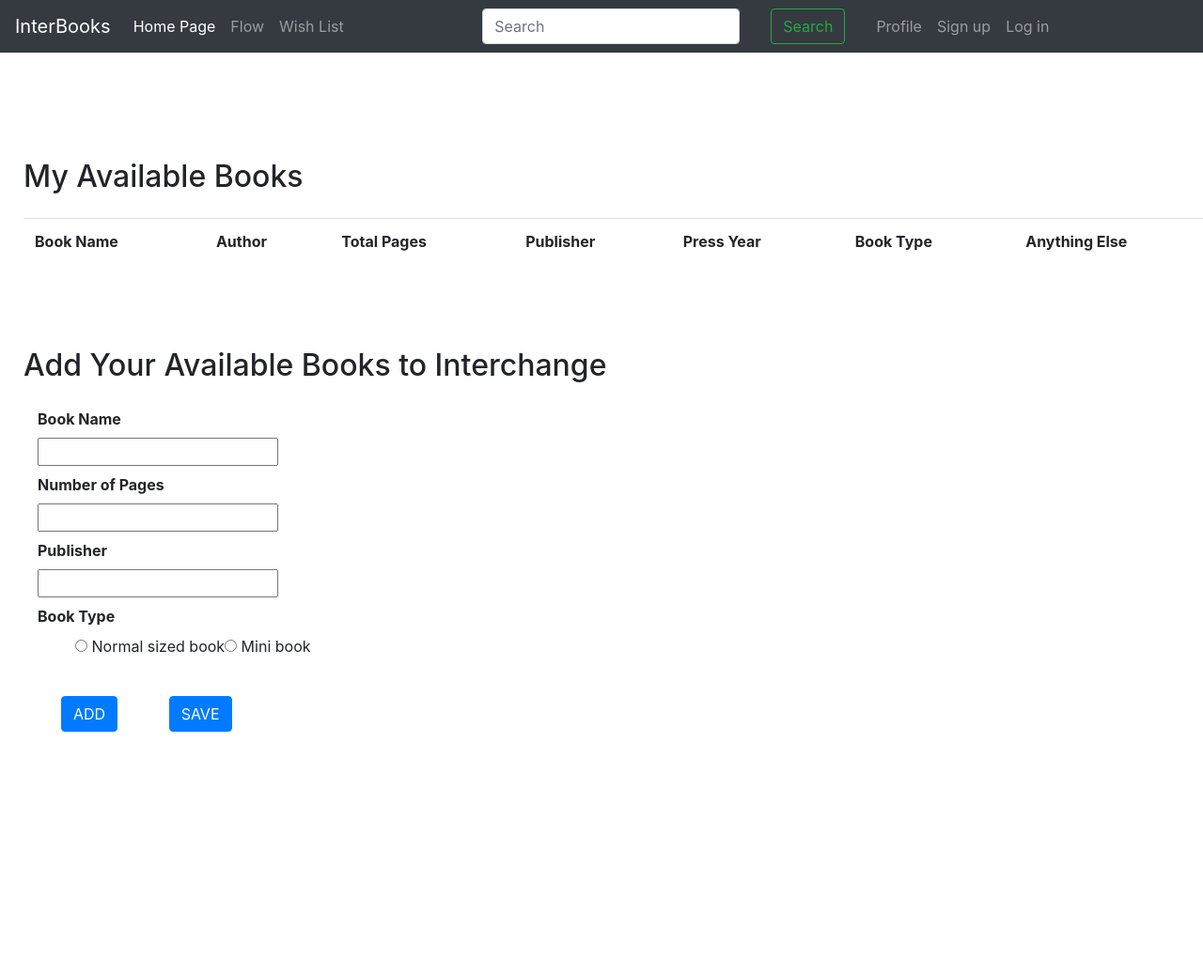
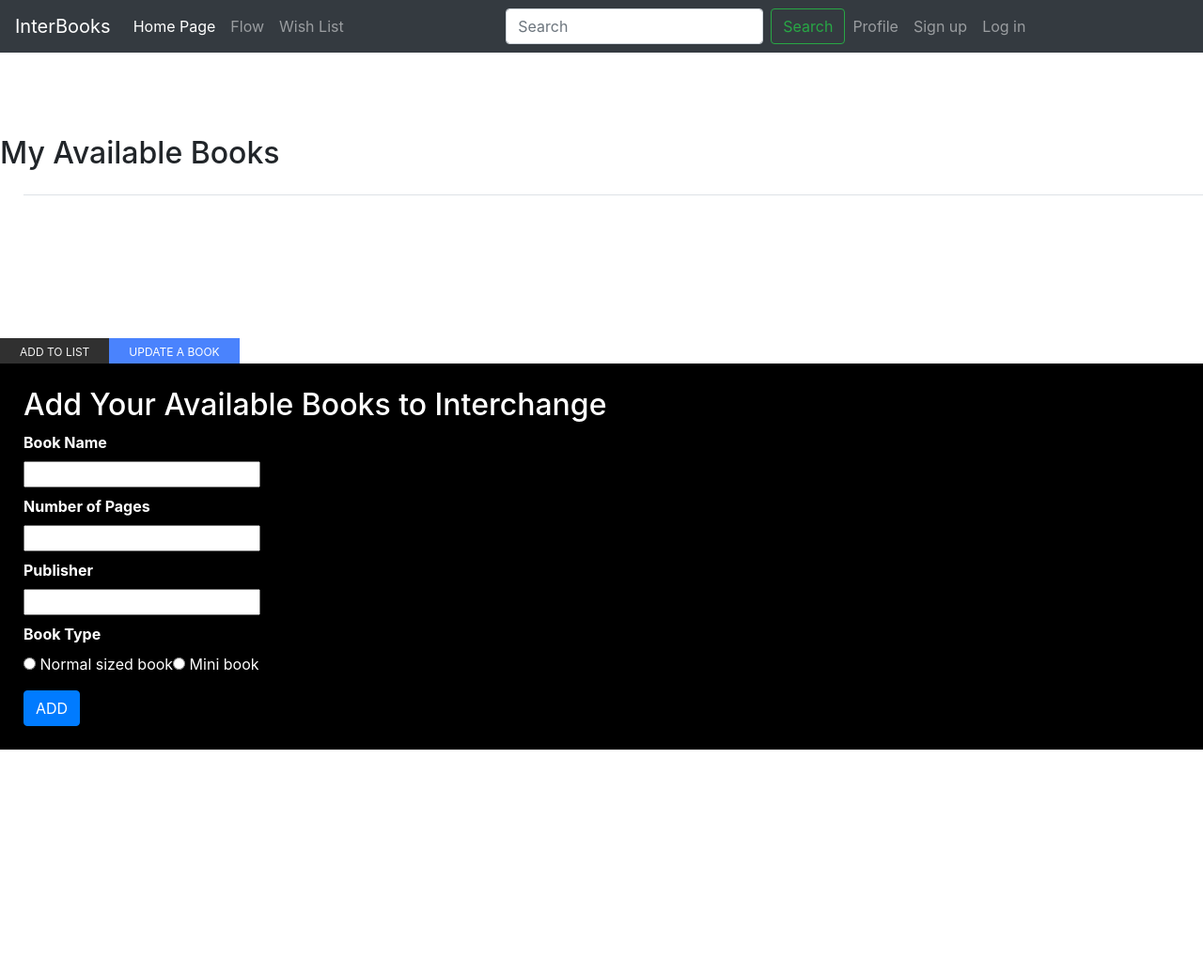
Before and after one commit to itucsdb1918/itucsdb1918, a Flask app: template templates/availablebooks.html in a window 1280 px wide; the page is wider, and only the part inside the window is pictured. Shown: the top 1038 px of that part at 94% size. Before the commit the page ends 779 px from the top of that part, so only its background shows below. Run offline with Flask 2, Linux system fonts and the light colour scheme; the template is opened without the code that fills it: values that come from a table or form of the project are taken from there, others are empty; some libraries are stand-ins or nearby versions.

Commit message:
UPDATE: Available books page has two tab

```diff
--- a/forms.py
+++ b/forms.py
@@ -43,3 +43,17 @@ class AddBookToAvailableBooksList(FlaskForm):
     bookType = RadioField('Book Type', choices=[('Normal','Normal sized book'),('Mini','Mini book')], validators=[validators.input_required()])
     additionalInfo = TextAreaField('Anything you want to add')
     addBook = SubmitField('Add to List')
+
+
+
+class UpdateAvailableBookForm(FlaskForm):
+    oldBookName = StringField('Book Name', validators=[validators.input_required()])
+    oldAuthor = StringField('Author', validators=[validators.input_required()])
+    bookName = StringField('Book Name', validators=[validators.input_required()])
+    author = StringField('Author', validators=[validators.input_required()])
+    pages = StringField('Total Pages', validators=[validators.input_required()])
+    publisher = StringField('Publisher', validators=[validators.input_required()])
+    pressyear = StringField('Press Year', validators=[validators.input_required()])
+    bookType = RadioField('Book Type', choices=[('Normal','Normal sized book'),('Mini','Mini book')], validators=[validators.input_required()])
+    additionalInfo = TextAreaField('Anything you want to add')
+    addBook = SubmitField('Add to List')
--- a/server.py
+++ b/server.py
@@ -1,7 +1,7 @@
 #from flask import Flask, render_template
 from flask import Flask,redirect,render_template,url_for,session,request,flash
 from dbRemote import Database
-from forms import signUp, logIn, AddBookToWishlist, AddBookToAvailableBooksList
+from forms import signUp, logIn, AddBookToWishlist, AddBookToAvailableBooksList, UpdateAvailableBookForm
 from model.user import User
 
 app = Flask(__name__)
@@ -201,7 +201,9 @@ def availablebooks():
     for item in dbAvailableList:
         availableList.append(item)
 
+
     formAvailableBooks = AddBookToAvailableBooksList()
+    formUpdateBooks = UpdateAvailableBookForm()
 
     # FILL AVAILABLE LIST USING DB METHOD HERE
     if request.method == "POST":
@@ -234,24 +236,27 @@ def availablebooks():
             formAvailableBooks.additionalInfo.data = ""
 
 
-            return render_template('availablebooks.html', form=formAvailableBooks, availableList=availableList)
+            return render_template('availablebooks.html', form=formAvailableBooks, formUpdateBooks = formUpdateBooks, availableList=availableList)
 
 
         # If user clicks the update button, then fill the form with clicked book informations
-        elif  request.form["btn"] == "updateAvailable" :
-            print('UPDATE AVAILABLE CALLED')
-            formAvailableBooks.bookName.data = request.form["bookname"]
-            formAvailableBooks.author.data = request.form["author"]
-            formAvailableBooks.pages.data = request.form["pages"]
-            formAvailableBooks.publisher.data = request.form["publisher"]
-            formAvailableBooks.pressyear.data = request.form["pressyear"]
-            formAvailableBooks.bookType.data = request.form["booktype"]
-            formAvailableBooks.additionalInfo.data = request.form["additionalinfo"]
+    elif  request.form["btn"] == "saveAvailable" :
+            print('SAVE AVAILABLE CALLED')
+            oldBookName = formUpdateBooks.oldBookName.data
+            oldAuthorName = formUpdateBooks.oldAuthor.data
+            bookName = formUpdateBooks.bookName.data
+            authorName = formUpdateBooks.author.data
+            pages = formUpdateBooks.pages.data
+            publisher = formUpdateBooks.publisher.data
+            pressYear = formUpdateBooks.pressyear.data
+            bookType = formUpdateBooks.bookType.data
+            additionalInfo = formUpdateBooks.additionalInfo.data
 
-            return render_template('availablebooks.html', form=formAvailableBooks, availableList=availableList)
+            print('Old name {} , new name {}'.format(oldBookName, bookName))
 
+            return render_template('availablebooks.html', form=formAvailableBooks, formUpdateBooks= formUpdateBooks, availableList=availableList)
 
-    return render_template('availablebooks.html', form=formAvailableBooks, availableList=availableList)
+    return render_template('availablebooks.html', form=formAvailableBooks, formUpdateBooks=formUpdateBooks, availableList=availableList)
 
 
 if __name__ == '__main__':
--- a/templates/availablebooks.html
+++ b/templates/availablebooks.html
@@ -21,12 +21,74 @@ My Available Books
   }
   tr {
     margin: 25px;
+    color: #fff
   }
-  h2 {
-    margin:25px;
+
+  * {
+      margin: 0;
+      padding: 0;
   }
-  button {
-    margin: 25px;
+
+  h1, h3{
+    text-transform: uppercase;
+    font-weight: normal;
+  }
+
+  .tabs{
+      width: 1900px;
+      display: block;
+      margin: 40px auto;
+      position: relative;
+  }
+
+  .tabs .tab{
+      float: left;
+      display: block;
+  }
+
+  .tabs .tab>input[type="radio"] {
+      position: absolute;
+      top: -9999px;
+      left: -9999px;
+  }
+
+  .tabs .tab>label {
+      display: block;
+      padding: 6px 21px;
+      font-size: 12px;
+      text-transform: uppercase;
+      cursor: pointer;
+      position: relative;
+      color: #fff;
+      background: #4A83FD;
+  }
+
+  .tabs .content {
+      z-index: 0;/* or display: none; */
+      overflow: hidden;
+      width: 1900px;
+      padding: 25px;
+      position: absolute;
+      top: 27px;
+      left: 0;
+      background: #000000;
+      color: #ffffff;
+
+      opacity:0;
+      transition: opacity 400ms ease-out;
+  }
+
+  .tabs>.tab>[id^="tab"]:checked + label {
+      top: 0;
+      background: #303030;
+      color: #F5F5F5;
+  }
+
+  .tabs>.tab>[id^="tab"]:checked ~ [id^="tab-content"] {
+      z-index: 1;/* or display: block; */
+
+      opacity: 1;
+      transition: opacity 400ms ease-out;
   }
 </style>
 
@@ -60,18 +122,6 @@ My Available Books
             <td >{{ item[4] }}</td>
             <td >{{ item[5] }}</td>
             <td >{{ item[6] }}</td>
-            <td>
-              <button type=submit class="btn btn-primary" action="submit" name="btn" value="updateAvailable">
-                UPDATE
-              </button>
-              <input type="text" name="bookname" value="{{ item[0] }}" hidden="True">
-              <input type="text" name="author" value="{{ item[1] }}" hidden="True">
-              <input type="text" name="pages" value="{{ item[2] }}" hidden="True">
-              <input type="text" name="publisher" value="{{ item[3] }}" hidden="True">
-              <input type="text" name="pressyear" value="{{ item[4] }}" hidden="True">
-              <input type="text" name="booktype" value="{{ item[5] }}" hidden="True">
-              <input type="text" name="additionalinfo" value="{{ item[6] }}" hidden="True">
-            </td>
 
       </tr>
 
@@ -79,17 +129,23 @@ My Available Books
 
   </table>
 
-</form>
+
 
   <br>
   <br>
 
+  <ul class="tabs">
 
+    <li class="tab">
+        <input type="radio" name="tabs" checked="checked" id="tab1" />
+        <label for="tab1">ADD TO LIST</label>
+        <div id="tab-content1" class="content">
 
           <form method="POST">
+            <tr>
+              <td>
+                <ul>
                   <h2>Add Your Available Books to Interchange</h2>
-
-    <ul>
                   <li>{{ render_field(form.bookName) }}</li>
                   <li>{{ render_field(form.author) }}</li>
                   <li>{{ render_field(form.pages) }}</li>
@@ -98,25 +154,55 @@ My Available Books
                   <li>{{ render_field(form.bookType) }}</li>
                   <li>{{ render_field(form.additionalInfo) }}</li>
 
-
-      <tr>
-
-          <td>
                   <button type=submit class="btn btn-primary" action="submit" id="addAvailable" name="btn" value="addAvailable">
                     ADD
                   </button>
+
+                </ul>
               </td>
 
-          <td>
+
+
+
+          </form>
+      </div>
+    </li>
+
+
+    <li class="tab">
+      <input type="radio" name="tabs" id="tab2" />
+      <label for="tab2">UPDATE A BOOK</label>
+      <div id="tab-content2" class="content">
+
+        <form method="POST">
+          <ul>
+            <h2>Edit A Book in Your List</h2>
+            <br>
+            <h3>Enter the Book Name and Author that You Want to Edit</h3>
+            <li>{{ render_field(formUpdateBooks.oldBookName) }}</li>
+            <li>{{ render_field(formUpdateBooks.oldAuthor) }}</li>
+            <br>
+            <h3>Fill the Form with Edited Book Informations</h3>
+            <li>{{ render_field(formUpdateBooks.bookName) }}</li>
+            <li>{{ render_field(formUpdateBooks.author) }}</li>
+            <li>{{ render_field(formUpdateBooks.pages) }}</li>
+            <li>{{ render_field(formUpdateBooks.publisher) }}</li>
+            <li>{{ render_field(formUpdateBooks.pressyear) }}</li>
+            <li>{{ render_field(formUpdateBooks.bookType) }}</li>
+            <li>{{ render_field(formUpdateBooks.additionalInfo) }}</li>
+          </ul>
+
+
           <button type=submit class="btn btn-primary" action="submit" id="saveAvailable" name="btn" value="saveAvailable">
             SAVE
           </button>
-          </td>
-      </tr>
+        </form>
+
+      </div>
+    </li>
+
 
   </ul>
-
-</form>
 
 
 <br>
```
Also changed, not shown: dbRemote.py (+9 -0 lines). Lines whose indentation alone changed are shown as unchanged.
